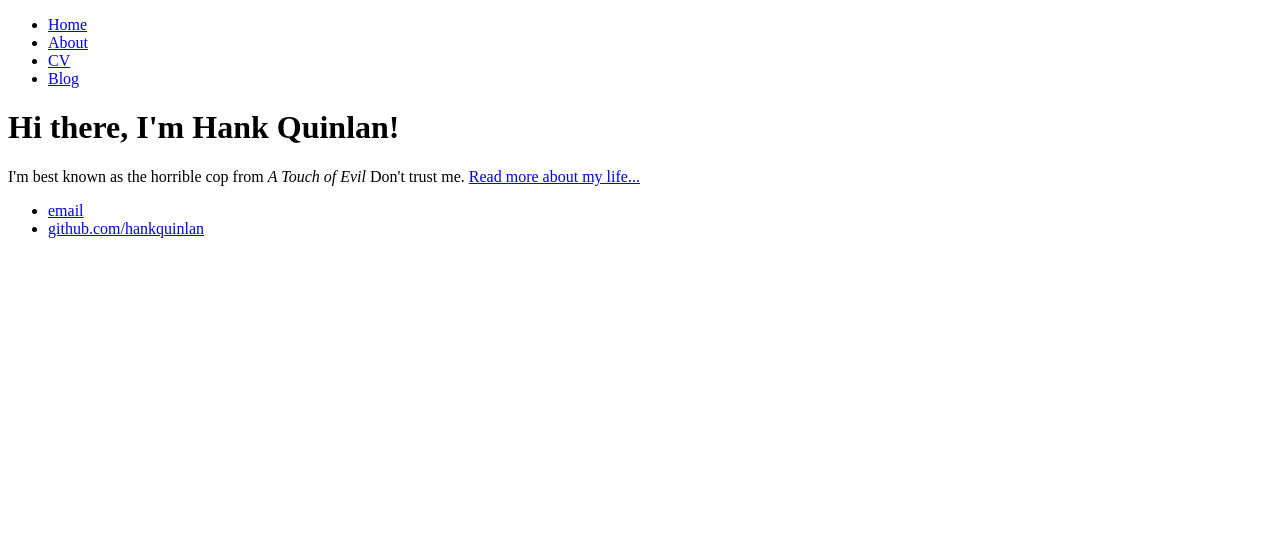
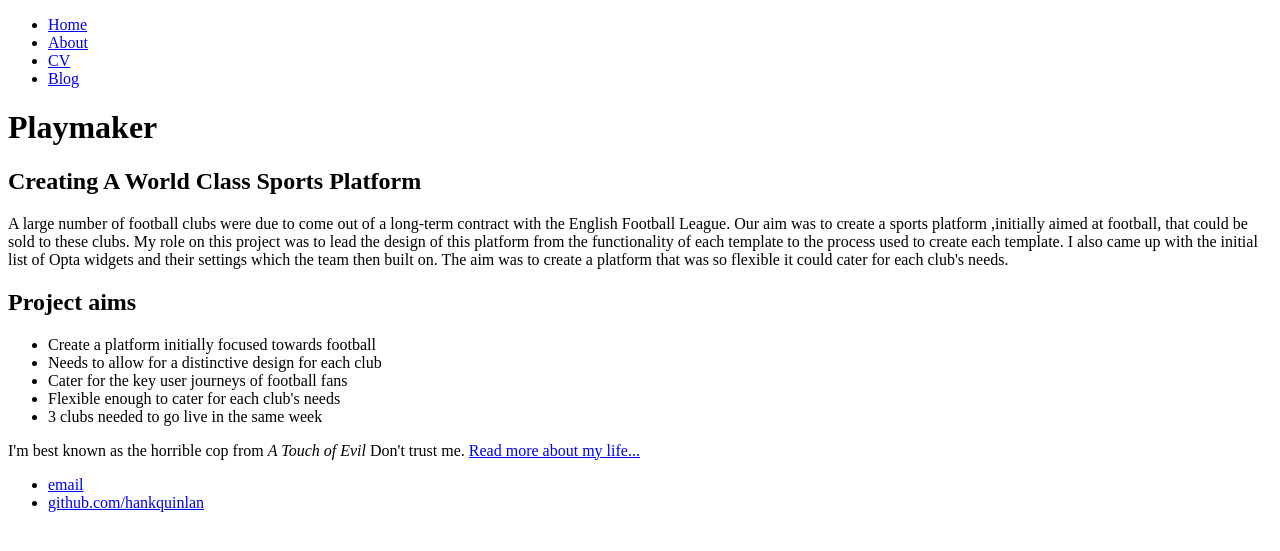
Before and after one commit to anthony-clark/AnthonyClark.github.io, a Jekyll site: the page built from index.html, in a window 1280 px wide. Shown: the top 551 px of the page. Built offline with Jekyll 4.4.1, drawn with Linux system fonts in a browser that asks for light colours; some web fonts are replaced.

Commit message:
Update index.html

```diff
--- a/index.html
+++ b/index.html
@@ -2,7 +2,23 @@
 layout: default
 title: Anthony Clark - Design Portfolio
 ---
-<div class="blurb">
-	<h1>Hi there, I'm Hank Quinlan!</h1>
+<div class="case-study-intro">
+	<h1>Playmaker</h1>
+	<div id="case-study-summary">
+		<h2>Creating A World Class Sports Platform</h2>
+	<p>A large number of football clubs were due to come out of a long-term contract with the English Football League. Our aim was to create a sports platform ,initially aimed at football, that could be sold to these clubs. My role on this project was to lead the design of this platform from the functionality of each template to the process used to create each template. I also came up with the initial list of Opta widgets and their settings which the team then built on.
+		The aim was to create a platform that was so flexible it could cater for each club's needs.</p>
+
+	</div>
+	<div id="case-study-aims">
+		<h2>Project aims</h2>
+	<ul>
+		<li>Create a platform initially focused towards football</li>
+		<li>Needs to allow for a distinctive design for each club </li>
+		<li>Cater for the key user journeys of football fans</li>
+		<li>Flexible enough to cater for each club's needs</li>
+		<li>3 clubs needed to go live in the same week</li>
+		</ul>
+	</div>
 	<p>I'm best known as the horrible cop from <em>A Touch of Evil</em> Don't trust me. <a href="/about">Read more about my life...</a></p>
 </div><!-- /.blurb -->
```
